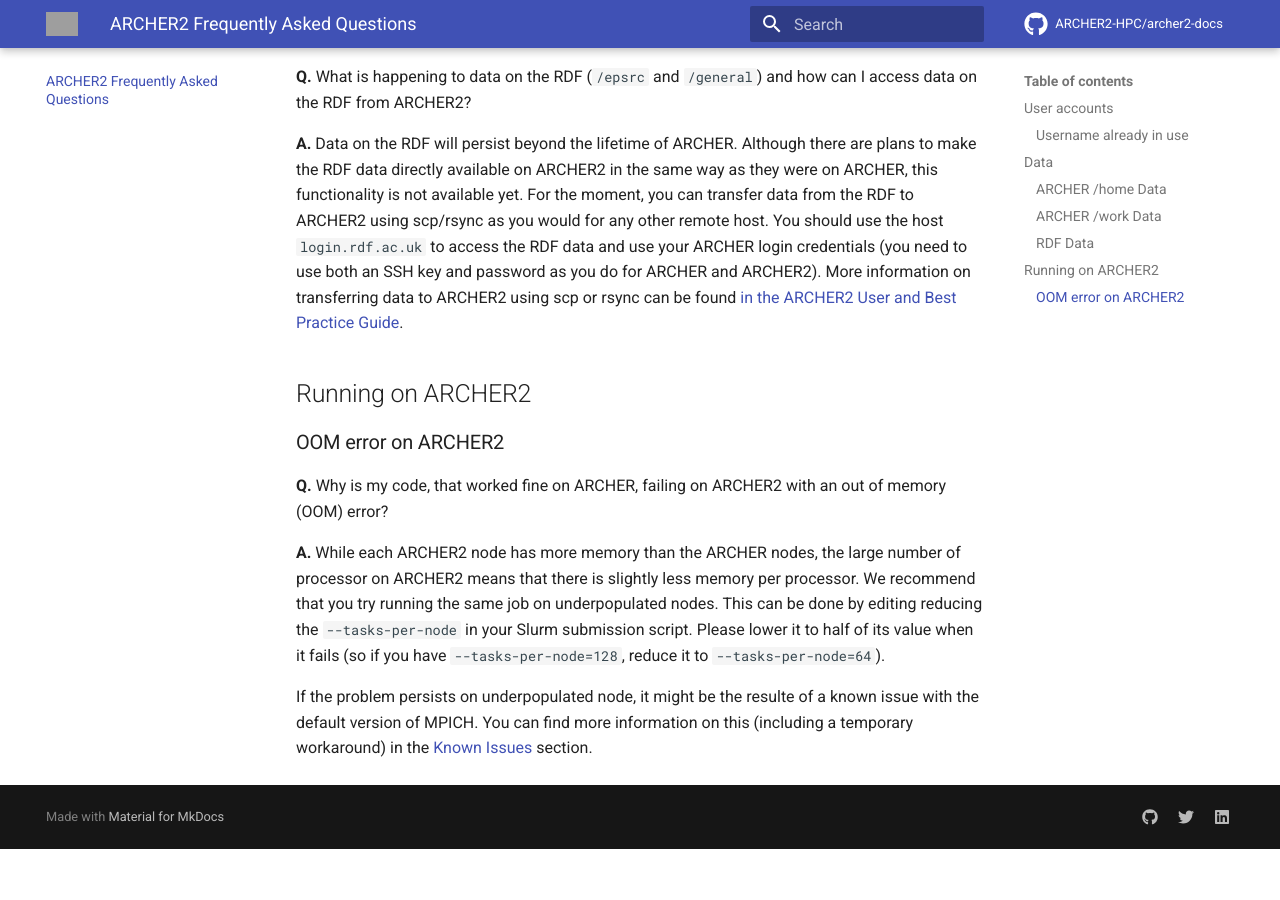
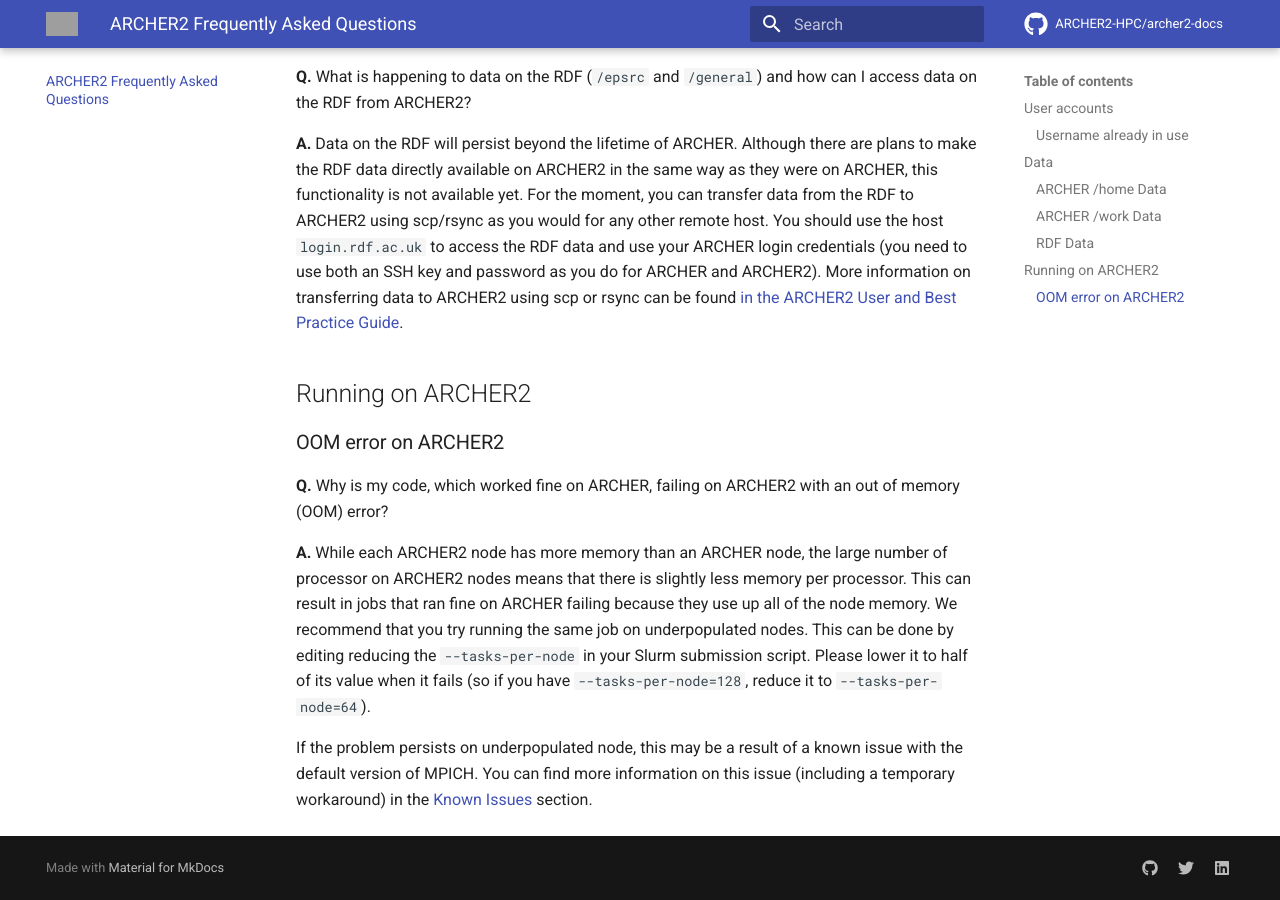
Before and after one commit to ARCHER2-HPC/archer2-docs, an MkDocs documentation site: the page built from docs/faq/index.md, in a window 1280 px wide and 900 px high, scrolled down 1387 px. Built offline with MkDocs 1.6.1 and Material for MkDocs 9.7.7, drawn with Linux system fonts in a browser that asks for light colours; comment, search, counter and statistics services are not loaded; before the commit the page ends 2236 px from its top, so only the background shows below that; grey boxes are pictures that could not be loaded.

Commit message:
Fixing typos and clarity

```diff
--- a/docs/faq/index.md
+++ b/docs/faq/index.md
@@ -43,17 +43,19 @@
 
 ### OOM error on ARCHER2
 
-**Q.** Why is my code, that worked fine on ARCHER, failing on ARCHER2 with an
+**Q.** Why is my code, which worked fine on ARCHER, failing on ARCHER2 with an
 out of memory (OOM) error?
 
-**A.** While each ARCHER2 node has more memory than the ARCHER nodes, the
-large number of processor on ARCHER2 means that there is slightly less memory
-per processor. We recommend that you try running the same job on
-underpopulated nodes. This can be done by editing reducing the
+**A.** While each ARCHER2 node has more memory than an ARCHER node, the
+large number of processor on ARCHER2 nodes means that there is slightly less
+memory per processor. This can result in jobs that ran fine on ARCHER failing
+because they use up all of the node memory. We recommend that you try running
+the same job on underpopulated nodes. This can be done by editing reducing the
 ``--tasks-per-node`` in your Slurm submission script. Please lower it to half
 of its value when it fails (so if you have ``--tasks-per-node=128``, reduce it
 to ``--tasks-per-node=64``).
 
-If the problem persists on underpopulated node, it might be the resulte of a
+If the problem persists on underpopulated node, this may be a result of a
 known issue with the default version of MPICH. You can find more information
-on this (including a temporary workaround) in the [Known Issues](https://docs.archer2.ac.uk/known-issues/) section.
+on this issue (including a temporary workaround) in the
+[Known Issues](https://docs.archer2.ac.uk/known-issues/) section.
```
Also changed, not shown: docs/known-issues/index.md (+3 -0 lines).
